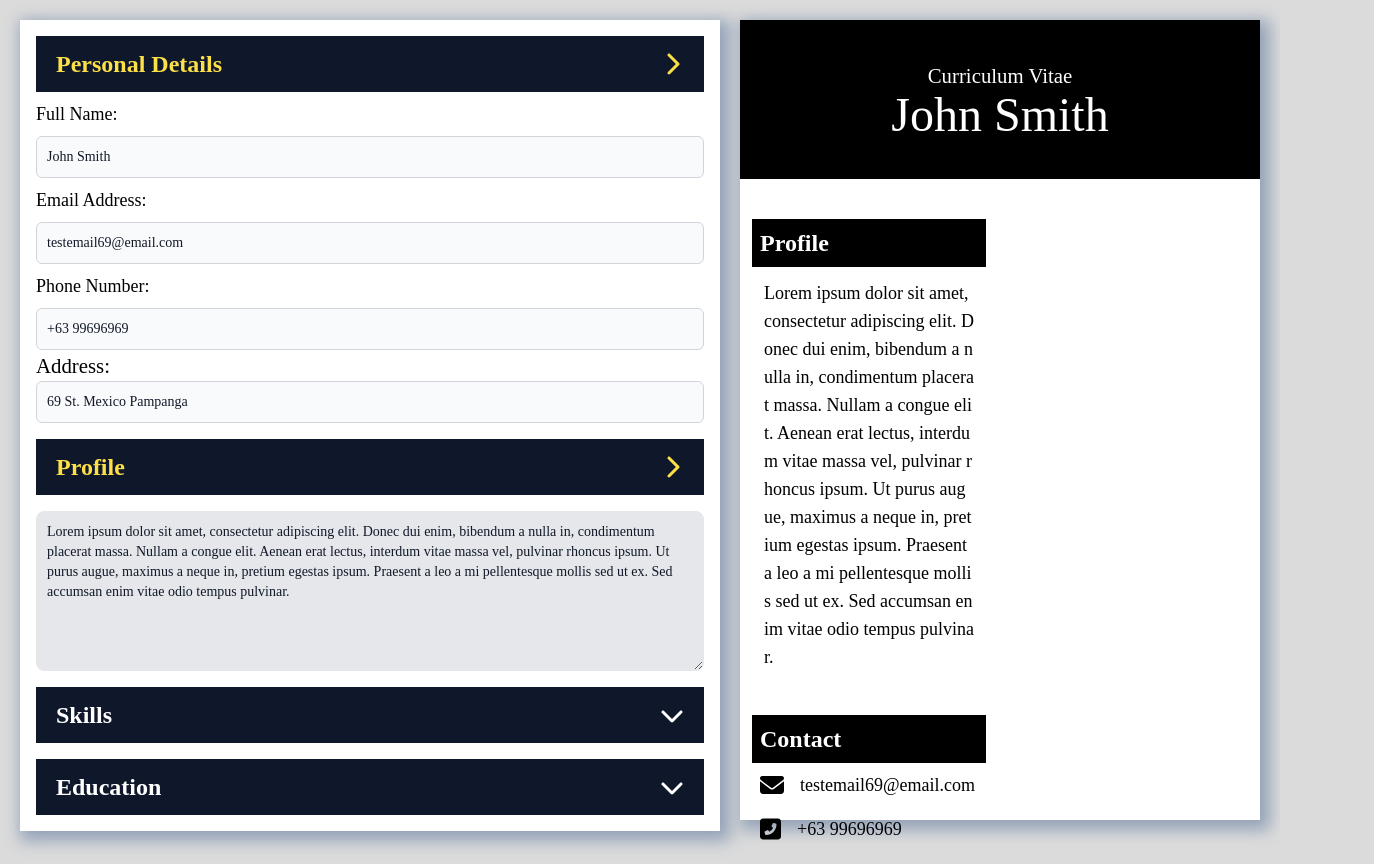
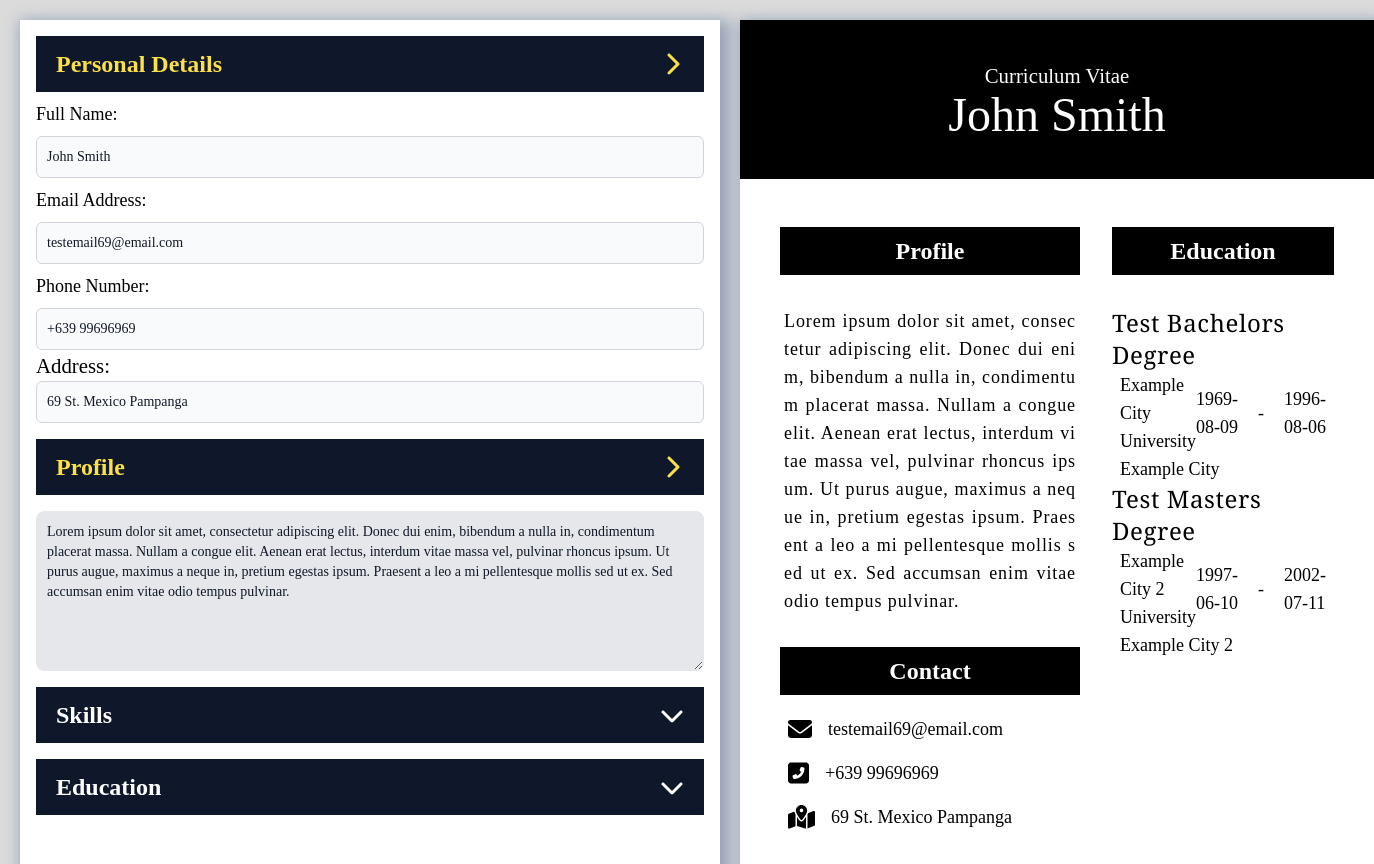
Before and after one commit to rulerpluralrural/odin-cv-builder, a React (Vite) app: page / in a window 1280 px wide. Shown: the top 864 px of the page, 1374 px wide, since content can reach past the window. Built offline with nearby package versions, Linux system fonts and the light colour scheme.

Commit message:
Finished Education jsx and its fns

```diff
--- a/src/App.jsx
+++ b/src/App.jsx
@@ -9,7 +9,8 @@ import Education from "./components/Education";
 export default function App() {
 	const [name, setName] = useState("John Smith");
 	const [email, setEmail] = useState("testemail69@email.com");
-	const [phoneNumber, setPhoneNumber] = useState("+63 99696969");
+	const [phoneNumber, setPhoneNumber] = useState("+639 99696969");
+	const [currentOpenTab, setCurrentOpenTab] = useState("profile");
 	const [address, setAddress] = useState("69 St. Mexico Pampanga");
 	const [profile, setProfile] = useState(
 		"Lorem ipsum dolor sit amet, consectetur adipiscing elit. Donec dui enim, bibendum a nulla in, condimentum placerat massa. Nullam a congue elit. Aenean erat lectus, interdum vitae massa vel, pulvinar rhoncus ipsum. Ut purus augue, maximus a neque in, pretium egestas ipsum. Praesent a leo a mi pellentesque mollis sed ut ex. Sed accumsan enim vitae odio tempus pulvinar."
@@ -20,7 +21,23 @@ export default function App() {
 		"Microsoft Excel",
 		"Problem Solving",
 	]);
-	const [currentOpenTab, setCurrentOpenTab] = useState("profile");
+	const [education, setEducation] = useState([
+		{
+			school: "Example City University ",
+			degree: "Test Bachelors Degree",
+			location: "Example City",
+			start: "1969-08-09",
+			end: "1996-08-06",
+		},
+		{
+			school: "Example City 2 University",
+			degree: "Test Masters Degree",
+			location: "Example City 2",
+			start: "1997-06-10",
+			end: "2002-07-11"
+		}
+	])
+
 
 	return (
 		<div className="grid grid-cols-[700px_1fr] gap-5 p-5 h-full">
@@ -50,6 +67,8 @@ export default function App() {
 				<Education
 					currentOpenTab={currentOpenTab}
 					setCurrentOpenTab={setCurrentOpenTab}
+					education={education}
+					setEducation={setEducation}
 				/>
 			</div>
 			<Resume
@@ -59,6 +78,7 @@ export default function App() {
 				address={address}
 				profile={profile}
 				skills={skills}
+				education={education}
 			/>
 		</div>
 	);
--- a/src/components/Education.jsx
+++ b/src/components/Education.jsx
@@ -1,26 +1,229 @@
 // eslint-disable-next-line no-unused-vars
 import React, { useState } from "react";
 import { FontAwesomeIcon } from "@fortawesome/react-fontawesome";
-import { faChevronDown } from "@fortawesome/free-solid-svg-icons";
-
-export default function Education({currentOpenTab, setCurrentOpenTab}) {
-
+import {
+	faChevronDown,
+	faPenToSquare,
+	faTrash,
+} from "@fortawesome/free-solid-svg-icons";
+/**@param {{currentOpenTab: string, setCurrentOpenTab: function, education: Array, setEducation: function}} props*/
+export default function Education({
+	currentOpenTab,
+	setCurrentOpenTab,
+	education,
+	setEducation,
+}) {
 	const toggleTab = () => {
 		if (currentOpenTab === "education") {
-			setCurrentOpenTab("")
+			setCurrentOpenTab("");
 		} else {
-			setCurrentOpenTab("education")
+			setCurrentOpenTab("education");
+		}
+	};
+
+	const removeItem = (index) => {
+		return () => {
+			setEducation(
+				education.slice(0, index).concat(education.slice(index + 1))
+			);
+		};
+	};
+
+    const editItem = (index) => {
+        return (editedItem) => {
+            education[index] = editedItem
+            setEducation([...education])
         }
     }
 
 	return (
 		<div className="p-4 pt-0">
 			<div className="flex justify-between items-center w-full bg-slate-900 text-white px-5 py-3 font-bold text-2xl">
-				<h1 className={`${currentOpenTab === "education" ? "text-yellow-300" : ""} transition-colors`}>
+				<h1
+					className={`${
+						currentOpenTab === "education" ? "text-yellow-300" : ""
+					} transition-colors`}
+				>
 					Education
 				</h1>
-				<FontAwesomeIcon icon={faChevronDown}  className={`cursor-pointer ${currentOpenTab === "education" ? "rotate-[-90deg] text-yellow-300" : ""} transition-all`} onClick={toggleTab}/>
+				<FontAwesomeIcon
+					icon={faChevronDown}
+					className={`cursor-pointer ${
+						currentOpenTab === "education"
+							? "rotate-[-90deg] text-yellow-300"
+							: ""
+					} transition-all`}
+					onClick={toggleTab}
+				/>
+			</div>
+			<div
+				className={`${
+					currentOpenTab === "education" ? "max-h-[800px]" : "max-h-[0]"
+				} transition-[max-height] duration-500 ease-in-out overflow-hidden flex flex-col items-center gap-2 mt-4`}
+			>
+				{education.map((item, index) => {
+					return (
+						<Element
+							key={index}
+							index={index}
+							school={item.school}
+							degree={item.degree}
+                            location={item.location}
+							start={item.start}
+							end={item.end}
+							removeItem={removeItem(index)}
+                            editItem={editItem(index)}
+						/>
+					);
+				})}
 			</div>
 		</div>
-    )
+	);
 }
+
+const buttonStyle =
+	"border-[1px] border-slate-400 rounded-md bg-slate-200 px-5 py-1 text-base hover:bg-slate-300 transition-colors focus:border-2 focus:border-blue-500 focus:bg-slate-300 outline-none";
+const inputStyle =
+	"w-full px-3 py-1 text-base border-[1px] border-slate-400 rounded-sm bg-slate-200 block focus:border-2 focus:border-blue-500 outline-none";
+
+function Element(props) {
+	const [editing, setEditing] = useState(false);
+	const [editedItem, setEditedItem] = useState({
+		school: props.school,
+		degree: props.degree,
+		start: props.start,
+		end: props.end,
+        location: props.location
+	});
+
+	const toggleEdit = () => {
+		setEditing(!editing);
+	};
+
+    const editSchool = (e) => {
+        setEditedItem({...editedItem, school: e.target.value})
+    }
+
+    const editDegree = (e) => {
+        setEditedItem({...editedItem, degree: e.target.value})
+    }
+
+    const editStartDate = (e) => {
+        setEditedItem({...editedItem, start: e.target.value})
+    }
+
+    const editEndDate = (e) => {
+        setEditedItem({...editedItem, end: e.target.value})
+    }
+
+    const editLocation = (e) => {
+        setEditedItem({...editedItem, location: e.target.value})
+    }
+
+    const saveEdit = () => {
+        props.editItem(editedItem)
+        setEditing(!editing)
+    }
+
+    const cancelEdit = () => {
+        setEditing(!editing)
+    }
+
+	return !editing ? (
+		<div className="flex justify-between px-5 w-8/12 items-center p-2 border-[1px] border-slate-400 rounded-sm bg-slate-300 text-lg">
+			<h1 className="font-medium">{props.school}</h1>{" "}
+			<div className="flex gap-3 items-center p-1 rounded-md">
+				<FontAwesomeIcon
+					icon={faTrash}
+					className="hover:text-red-400 cursor-pointer"
+					onClick={props.removeItem}
+				/>
+				<FontAwesomeIcon
+					icon={faPenToSquare}
+					className="hover:text-green-400 cursor-pointer"
+					onClick={toggleEdit}
+				/>
+			</div>
+		</div>
+	) : (
+		<div className="w-full mb-5">
+			<div className="flex flex-col items-start justify-around px-3 gap-4">
+				<div className="w-full">
+					<label htmlFor="school" className="inline-block">
+						School:
+					</label>
+					<input
+						type="text"
+						defaultValue={props.school}
+						className={inputStyle}
+						onChange={editSchool}
+					/>
+				</div>
+				<div className="w-full">
+					<label htmlFor="degree" className="inline-block">
+						Degree/Field:
+					</label>
+					<input
+						type="text"
+						defaultValue={props.degree}
+						className={inputStyle}
+						onChange={editDegree}
+					/>
+				</div>
+                <div className="w-full">
+					<label htmlFor="degree" className="inline-block">
+						Location:
+					</label>
+					<input
+						type="text"
+						defaultValue={props.location}
+						className={inputStyle}
+						onChange={editLocation}
+					/>
+				</div>
+				<div className="flex justify-between items-center w-full">
+					<div>
+						<label htmlFor="degree" className="inline-block">
+							Start Date:
+						</label>
+						<input
+							type="date"
+							defaultValue={props.start}
+							className={inputStyle}
+							onChange={editStartDate}
+						/>
+					</div>
+					<div className=" self-end">
+						<label htmlFor="degree" className="inline-block">
+							End Date:
+						</label>
+						<input
+							id="degree"
+							type="date"
+							defaultValue={props.end}
+							className={`${inputStyle} w-[175px]`}
+							onChange={editEndDate}
+						/>
+					</div>
+				</div>
+				<div className="flex justify-between w-full">
+					<button
+						className={`flex gap-2 items-center ${buttonStyle} `}
+						onClick={props.removeItem}
+					>
+						<FontAwesomeIcon icon={faTrash} />
+						<span>Delete</span>
+					</button>
+					<div className="flex gap-4 justify-center items-center">
+						<button className={buttonStyle} onClick={cancelEdit}>
+							Cancel
+						</button>
+						<button className={buttonStyle} onClick={saveEdit}>
+							Save
+						</button>
+					</div>
+				</div>
+			</div>
+		</div>
+	);
+}
--- a/src/components/Resume.jsx
+++ b/src/components/Resume.jsx
@@ -7,8 +7,8 @@ import {
 	faMapLocationDot,
 } from "@fortawesome/free-solid-svg-icons";
 
-const header = "font-semibold bg-black text-white p-2 text-2xl";
-
+const header = "font-semibold bg-black text-white p-2 text-2xl text-center";
+/**@param {{name:string, email:string, phoneNumber:string, address:string, profile: string, skills:array, education:array}} props*/
 export default function Resume({
 	name,
 	email,
@@ -16,24 +16,27 @@ export default function Resume({
 	address,
 	profile,
 	skills,
+	education,
 }) {
 	return (
-		<div className="bg-white shadow-[5px_5px_15px_5px] shadow-slate-400 h-screen">
+		<div className="bg-white shadow-[5px_5px_15px_5px] shadow-slate-400 h-full">
 			<div className="bg-black text-white h-50 text-center py-10">
 				<div>
 					<h3 className=" text-center text-1xl">Curriculum Vitae</h3>
 					<h1 className="text-5xl">{name}</h1>
 				</div>
 			</div>
-			<div className=" grid grid-cols-2 gap-1 mt-7 ">
-				<div className="p-3 text-1xl flex flex-col justify-evenly gap-8 ">
+			<div className=" grid grid-cols-[300px_1fr] gap-8 mt-7 px-10 py-5 pb-10">
+				<div className="text-1xl flex flex-col justify-evenly gap-8">
 					<div>
 						<h1 className={`${header}`}>Profile</h1>
-						<p className="p-3 text-lg break-words break-all">{profile}</p>
+						<p className="px-1 text-lg break-words break-all spacing tracking-wider mt-8 text-justify">
+							{profile}
+						</p>
 					</div>
 					<div>
 						<h1 className={`${header}`}>Contact</h1>
-						<p className="p-2 text-lg flex items-center">
+						<p className="p-2 text-lg flex items-center mt-3">
 							<FontAwesomeIcon icon={faEnvelope} className="mr-4 h-6" />{" "}
 							<span>{email}</span>
 						</p>
@@ -48,14 +51,42 @@ export default function Resume({
 					</div>
 					<div>
 						<h1 className={`${header}`}>Skills</h1>
-						<div className="p-2 text-lg flex flex-wrap gap-2">
-							{skills.map((skill, index) => {
-								return <p key={index}>{index === skills.length-1 ? skill + "" : skill + ","}</p>;
+						<div className="p-2 text-lg flex flex-wrap gap-2 mt-3">
+							{skills.map((item, index) => {
+								return (
+									<p key={index}>
+										{index === skills.length - 1 ? item + "" : item + ","}
+									</p>
+								);
 							})}
 						</div>
 					</div>
 				</div>
-				<div></div>
+				<div>
+					<div>
+						<h1 className={`${header}`}>Education</h1>
+						<div className="text-lg mt-8">
+							{education.map((item, index) => {
+								return (
+									<div key={index}>
+										<h1 className="text-bold text-2xl font-serif tracking-wide">
+											{item.degree}
+										</h1>
+										<div className="flex justify-between items-center px-2">
+											<h1>{item.school}</h1>
+											<div className="flex gap-5 items-center">
+												<p>{item.start}</p>
+												<span>-</span>
+												<p>{item.end}</p>
+											</div>
+										</div>
+										<h1 className="px-2">{item.location}</h1>
+									</div>
+								);
+							})}
+						</div>
+					</div>
+				</div>
 			</div>
 		</div>
 	);
--- a/src/components/Skills.jsx
+++ b/src/components/Skills.jsx
@@ -73,7 +73,7 @@ export default function Skills({
 			</div>
 			<div
 				className={`${
-					currentOpenTab === "skills" ? "max-h-[400px]" : "max-h-[0]"
+					currentOpenTab === "skills" ? "max-h-[700px]" : "max-h-[0]"
 				} transition-[max-height] duration-500 ease-in-out overflow-hidden`}
 			>
 				<div className="flex flex-wrap gap-2 mt-3">
```
Lines whose indentation alone changed are shown as unchanged.
